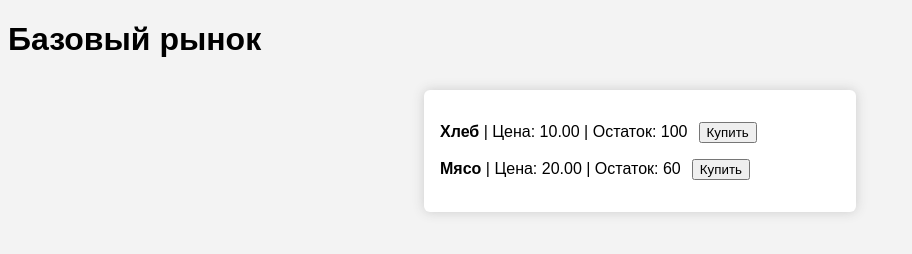
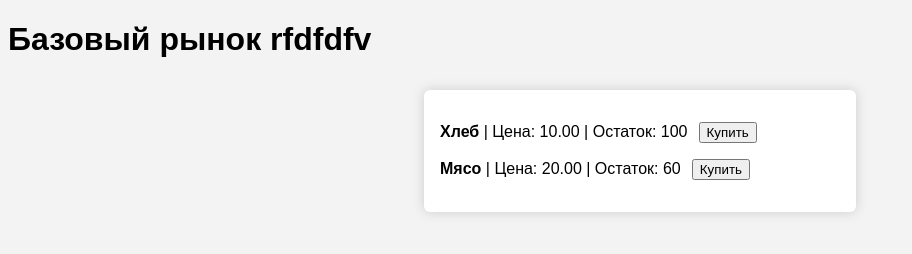
Before and after one commit to DiplomatL2/economic-game, a plain HTML site: page main.html in a window 1280 px wide. Shown: the whole page, without its empty margins (0-912 px from the left). Drawn offline with Linux system fonts and the light colour scheme.

Commit message:
main.html

```diff
--- a/main.html
+++ b/main.html
@@ -11,8 +11,9 @@
   </style>
 </head>
 <body>
-  <h1>Базовый рынок</h1>
+  <h1>Базовый рынок  rfdfdfv</h1>
   <div id="market"></div>
   <script src="main.js"></script>
 </body>
+
 </html>
```
